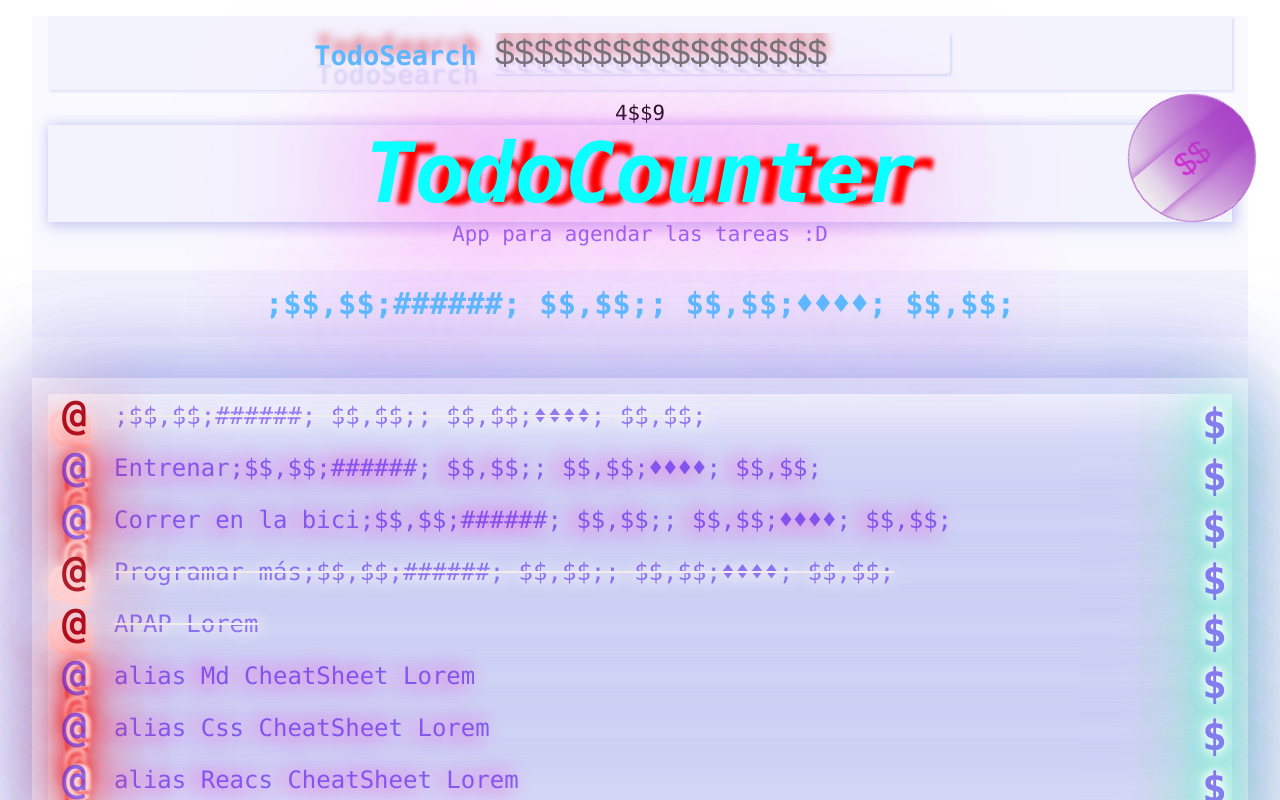
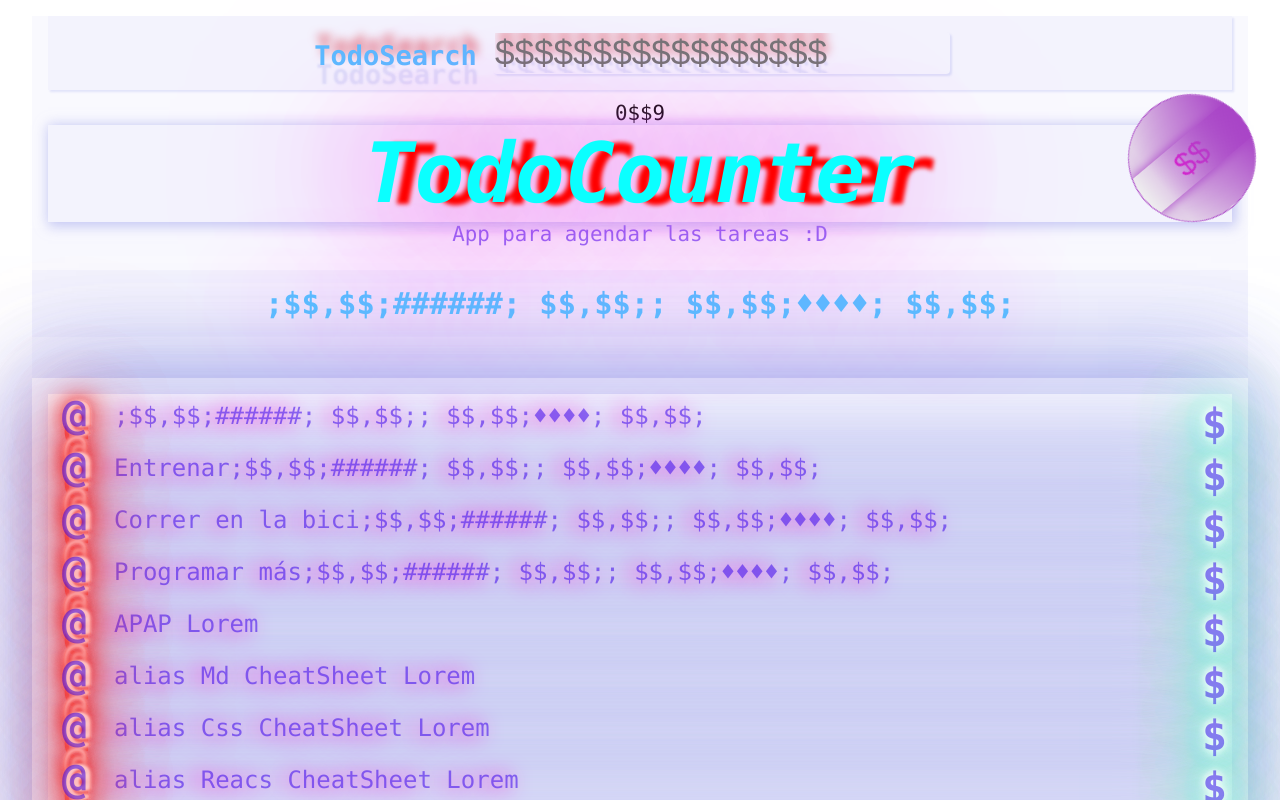
Before and after one commit to rroderickk/firstapp1, a React (Create React App) app: page / in a window 1280 px wide. Shown: the top 800 px of the page. Built offline with nearby package versions, Linux system fonts and the light colour scheme.

Commit message:
completeTodos demo v1.3 25/12/21 update

```diff
--- a/src/TodoList.js
+++ b/src/TodoList.js
@@ -8,15 +8,15 @@ const d = " Lorem";
 const a = '⠄⠄⠄⠄⠄⠄⠄⢀⣠⣶⣾⣿⣶⣦⣤⣀⠄⢀⣀⣤⣤⣤⣤⣄⠄⠄⠄⠄⠄⠄'+br+'⠄⠄⠄⠄⠄⢀⣴⣿⣿⣿⡿⠿⠿⠿⠿⢿⣷⡹⣿⣿⣿⣿⣿⣿⣷⠄⠄⠄⠄\n⠄⠄⠄⠄⠄⣾⣿⣿⣿⣯⣵⣾⣿⣿⡶⠦⠭⢁⠩⢭⣭⣵⣶⣶⡬⣄⣀⡀⠄⠄ ⠄⠄⠄⡀⠘⠻⣿⣿⣿⣿⡿⠟⠩⠶⠚⠻⠟⠳⢶⣮⢫⣥⠶⠒⠒⠒⠒⠆⠐⠒ ⠄⢠⣾⢇⣿⣿⣶⣦⢠⠰⡕⢤⠆⠄⠰⢠⢠⠄⠰⢠⠠⠄⡀⠄⢊⢯⠄⡅⠂⠄ ⢠⣿⣿⣿⣿⣿⣿⣿⣏⠘⢼⠬⠆⠄⢘⠨⢐⠄⢘⠈⣼⡄⠄⠄⡢⡲⠄⠂⠠⠄ ⣿⣿⣿⣿⣿⣿⣿⣿⣿⣷⣥⣀⡁⠄⠘⠘⠘⢀⣠⣾⣿⢿⣦⣁⠙⠃⠄⠃⠐⣀'+br+' ⣿⣿⣿⣿⣿⣿⣿⣿⣿⣿⣿⣿⣿⣿⣿⣿⣿⣿⣿⣿⣿⣿⣿⣿⣿⣿⣿\nCheatMode: ; $$,$$;######;   $$,$$;;         $$,$$;♦♦♦♦;     $$,$$;alias: $$ bash2021 CHEATSHEET:         bashcs; $$ html52021 CHEATSHEET:                html5; $$ js2019 CHEATSHEET:           jscs; $$ node CHEATSHEET:     nodecs; $$ git CHEATSHEET:              gitcs $$ git2021 CHEATSHEET:                  gitcs2021; $$,$$;######;   $$,$$;;         $$,$$;♦♦♦♦;     $$,$$;';
 
 const todos = [
-	{ text: c, completed: true },
+	{ text: c, completed: false },
 	{ text: "Entrenar"+c, completed: false },
 	{ text: "Correr en la bici"+c, completed: false },
-	{ text: "Programar más"+c, completed: true },
-	{ text: "APAP"+d, completed: true },
+	{ text: "Programar más"+c, completed: false },
+	{ text: "APAP"+d, completed: false },
 	{ text: "alias Md CheatSheet"+d, completed: false },
 	{ text: "alias Css CheatSheet "+d, completed: false },
 	{ text: "alias Reacs CheatSheet "+d, completed: false },
-	{ text: d+d+c, completed: true },
+	{ text: d+d+c, completed: false },
 ];
 
 
@@ -41,7 +41,7 @@ function TodoList({todoas,setTodoas}) {
 				{c}
 			</h4>
 					<ul className="TodoListCss2">
-						{todos.map((todoas) => (
+						{todoas.map((todoas) => (
 						<TodoItem
 						key={todoas.text}
 						text={todoas.text}
```
